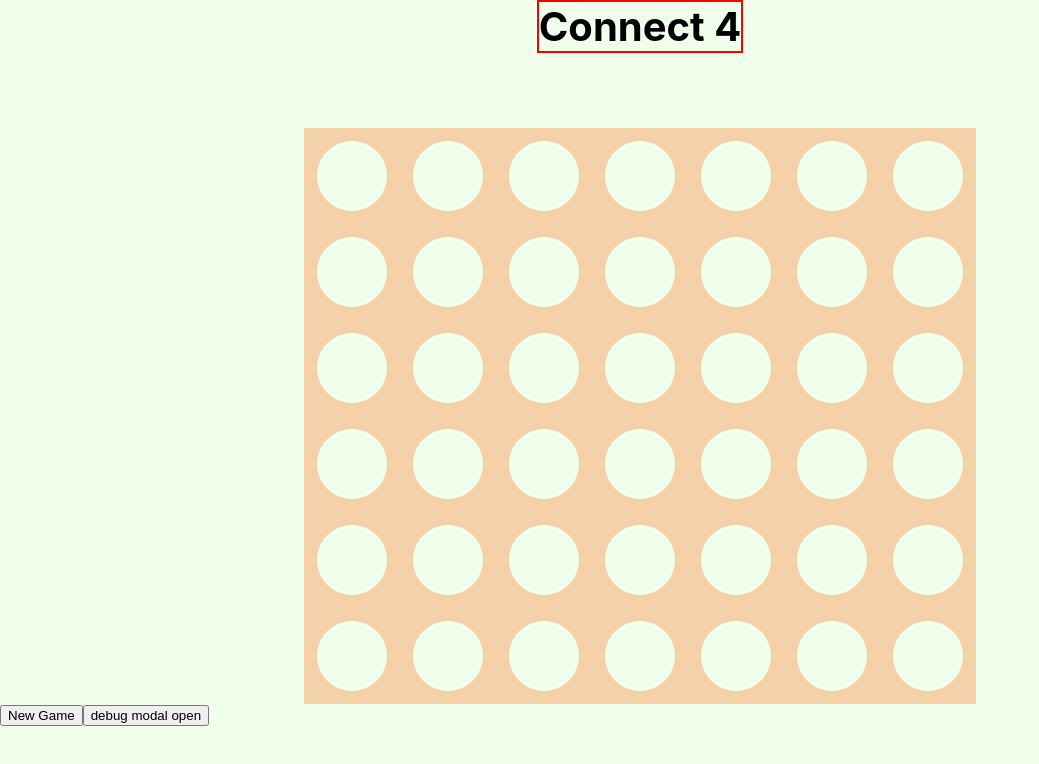
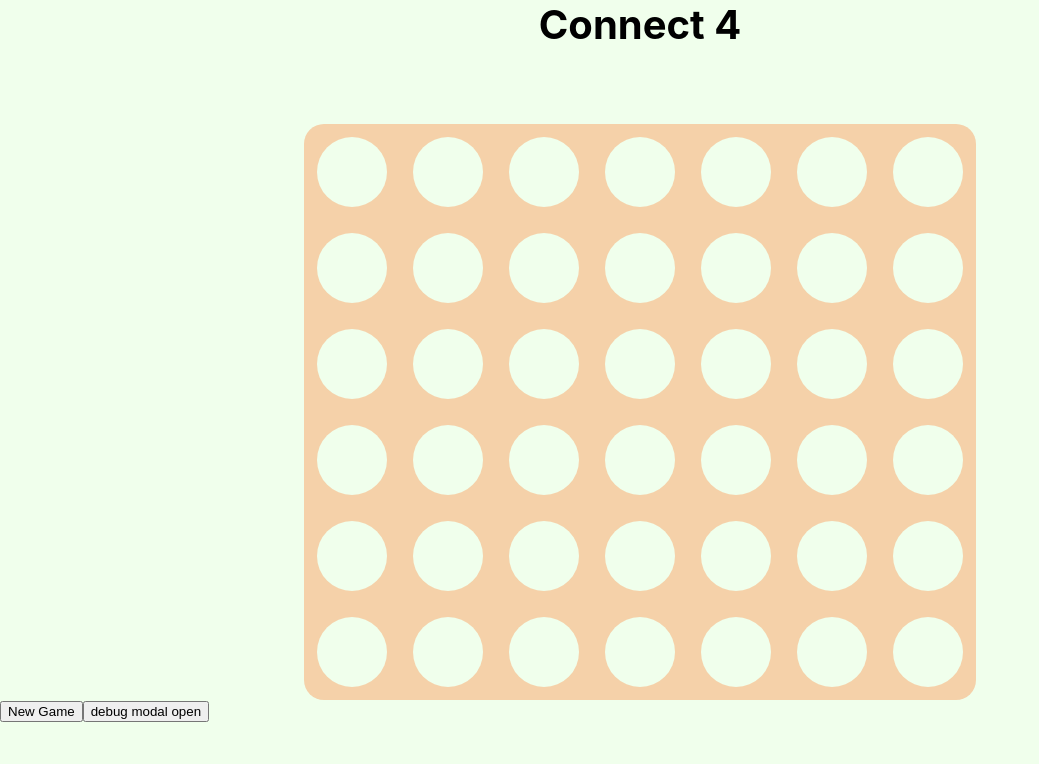
Before and after one commit to jrcolby/connect4, a React (Create React App) app: page / in a window 1280 px wide. Shown: the top 764 px of the page, without its empty margins (0-1039 px from the left). Built offline with nearby package versions, Linux system fonts and the light colour scheme; no server answers.

Commit message:
rounded corners of board

```diff
--- a/src/App.jsx
+++ b/src/App.jsx
@@ -1,8 +1,7 @@
-import { useReducer, useEffect, useState } from 'react'
+import { useReducer, } from 'react'
 import { Row } from './Row'
 import {HighScoresModal} from './HighScoresModal'
 import styles from './Styles.module.css'
-import axios from "axios"
 
 // create 6x7 2d array full of null values
 function initBoard() {
@@ -227,7 +226,7 @@ function App() {
 				<table className={styles.boardTable}>
 					<tbody className={styles.boardTableBody}>
 						{state.board.map((row, i) => (
-							<Row key={i} row={row} play={play} />
+							<Row key={i} rowIndex={i} row={row} play={play} />
 						))}
 					</tbody>
 				</table>
--- a/src/Row.js
+++ b/src/Row.js
@@ -1,25 +1,33 @@
 import styles from './Styles.module.css'
 
-export const Row = ({ row, play }) => {
+export const Row = ({  rowIndex, row, play }) => {
+  console.log("row index: " + rowIndex);
 	return (
 		<tr className={styles.boardRow}>
 			{row.map((cell, i) => (
-				<Cell key={i} value={cell} columnIndex={i} play={play} />
+				<Cell key={i} rowIndex={rowIndex} value={cell} columnIndex={i} play={play} />
 			))}
 		</tr>
 	)
 }
 
 
-const Cell = ({ value, columnIndex, play }) => {
+const Cell = ({ value, columnIndex, play, rowIndex }) => {
 	let color = 'blankCircle';
-
+  console.log("col index: " + columnIndex);
 	if (value === 1) { color = 'oneCircle' }
 	else if (value === 2) { color = 'twoCircle' }
 
+  let cellStyle = styles.cellBlock;
+
+  if (rowIndex === 0 && columnIndex === 0) cellStyle = styles.topLeftCell;
+  if (rowIndex === 5 && columnIndex === 0) cellStyle = styles.bottomLeftCell;
+  if (rowIndex === 0 && columnIndex === 6) cellStyle = styles.topRightCell;
+  if (rowIndex === 5 && columnIndex === 6) cellStyle = styles.bottomRightCell;
+
 	return (
 		<td className={styles.cellContainer}>
-			<div className={styles.cellBlock}
+			<div className={cellStyle}
 				onClick={() => {
 					play(columnIndex)
 				}}
--- a/src/Styles.module.css
+++ b/src/Styles.module.css
@@ -33,7 +33,7 @@ body{
   padding: 0px;
 }
 
-.cellBlock{
+.cellBlock, .topLeftCell, .topRightCell, .bottomLeftCell, .bottomRightCell{
 	display: flex;
 	flex-direction: row;
 	align-items: center;
@@ -46,6 +46,21 @@ body{
   border: 0px;
 }
 
+.topLeftCell{
+  border-radius: 20px 0 0 0;
+}
+
+.topRightCell{
+  border-radius: 0 20px 0 0;
+}
+
+.bottomRightCell{
+  border-radius: 0 0 20px 0;
+}
+
+.bottomLeftCell{
+  border-radius: 0 0 0 20px;
+}
 .blankCircle,
 .oneCircle,
 .twoCircle{
@@ -72,7 +87,6 @@ body{
   flex-direction: column;
   justify-content:center;
   align-items: center;
-  border: 2px solid red;
   margin-bottom: 75px;
   padding: 0px;
 }
@@ -118,7 +132,7 @@ body{
 
 .highScoreForm{
   /* margin-bottom: 30px; */
-  paddin: 0px;
+  padding: 0px;
 }
 .scoreTable{
   margin-top: 50px;
```
